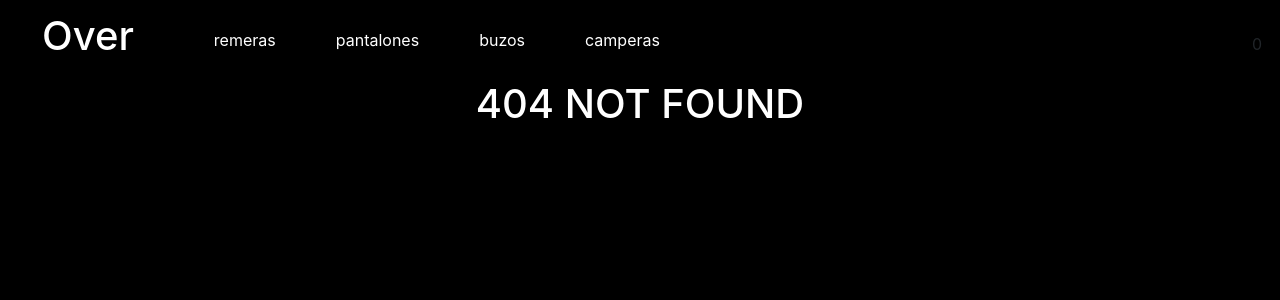
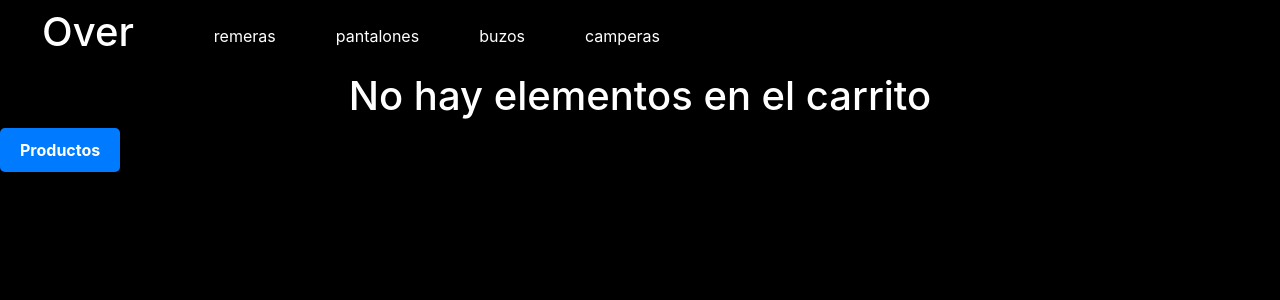
Before and after one commit to agustinsosa79/Primera-entrega-react-agustin-sosa, a React (Create React App) app: page /cart in a window 1280 px wide. Before the commit this address had no page. Shown: the top 300 px of the page. Built offline with nearby package versions, Linux system fonts and the light colour scheme.

Commit message:
agregando funcionabilidad al cart

```diff
--- a/package.json
+++ b/package.json
@@ -35,5 +35,9 @@
       "last 1 firefox version",
       "last 1 safari version"
     ]
-  }
+  },
+  "description": "This project was bootstrapped with [Create React App](https://github.com/facebook/create-react-app).",
+  "main": "index.js",
+  "author": "",
+  "license": "ISC"
 }
--- a/src/App.js
+++ b/src/App.js
@@ -3,17 +3,22 @@ import NavBar from './components/NavBar/NavBar';
 import ItemListContainer from './components/ItemListContainer/ItemListConatiner';
 import ItemDetailContainer from './components/ItemDetailContainer/ItemDetailContainer';
 import { BrowserRouter, Routes, Route } from 'react-router-dom'
+import { CartProvider } from './context/CartContext';
+import Cart from './components/Cart/Cart';
 
 function App() {
   return (
       <BrowserRouter>
+      <CartProvider>
         <NavBar />
         <Routes>
         <Route path='/' element={<ItemListContainer greeting={"Productos"} />}/>
         <Route path='/categoria/:categoryId' element={<ItemListContainer />}/>
         <Route path='/item/:itemId' element={<ItemDetailContainer />}/>
+        <Route path='/cart' element={<Cart />} />
         <Route path='*' element={<h1>404 NOT FOUND</h1>}/>
         </Routes>
+      </CartProvider>
       </BrowserRouter>
   );
 }
--- /dev/null
+++ b/src/components/Cart/Cart.jsx
@@ -0,0 +1,31 @@
+import React, { useContext } from 'react';
+import { CartContext } from '../../context/CartContext';
+import CartItem from '../CartItem/CartItem';
+import { Link } from 'react-router-dom';
+
+
+const Cart = () => {
+  const { cart, clearCart } = useContext(CartContext);
+
+  return (
+
+<div>
+      {cart.length === 0 ? (
+        <div>
+          <h1>No hay elementos en el carrito</h1>
+          <Link to="/" className='Option'>Productos</Link>
+        </div>
+      ) : (
+        <div>
+          {cart.map((item) => (
+            <CartItem key={item.id} item={item} />
+          ))}
+          <button onClick={() => clearCart()} className='Button'>Limpiar Carrito</button>
+          <Link to="/checkout" className='Option'>Checkout</Link>
+        </div>
+      )}
+    </div>
+  );
+}
+
+export default Cart;
--- /dev/null
+++ b/src/components/CartItem/CartItem.jsx
@@ -0,0 +1,20 @@
+import React from 'react';
+
+const CartItem = ({ item }) => {
+  const { nombre, precio, quantity } = item;
+
+  return (
+<div className="cart-item">
+      <div className="item-details">
+        <p><strong>Producto:</strong> {nombre}</p>
+        <p><strong>Precio:</strong> ${precio}</p>
+        <p><strong>Cantidad:</strong> {quantity}</p>
+        <h3>Total: ${ precio * quantity} </h3>
+      </div>
+    </div>
+  );
+};
+
+
+
+export default CartItem;
--- a/src/components/CartWidget/CartWidget.jsx
+++ b/src/components/CartWidget/CartWidget.jsx
@@ -1,12 +1,15 @@
+import { useContext } from 'react'
 import cart from './assets/shopping-cart_3144456.png'
+import { CartContext } from '../../context/CartContext'
+import { Link } from 'react-router-dom'
 
 const CartWidget = () => {
+    const { totalQuantity } = useContext(CartContext)
     return (
-        <div className='cart'>
+        <Link to="/cart" className='cart'>
             <img className="img-cart" src={cart} alt="cart-widget" value="cart"/>
-            <p>0</p>
-
-        </div>
+            {totalQuantity}
+        </Link>
     )
 }
 
--- a/src/components/ItemCount/ItemCount.jsx
+++ b/src/components/ItemCount/ItemCount.jsx
@@ -2,7 +2,8 @@ import { useState } from 'react';
 
 
 const ItemCount = ({ stock, initial, onAdd }) => {
-    const [quantity, setQuantity] = useState(0);
+    const [quantity, setQuantity] = useState(initial);
+    console.log(quantity);
 
     const increment = () => {
         if (quantity < stock) {
--- a/src/components/ItemDetail/ItemDetail.jsx
+++ b/src/components/ItemDetail/ItemDetail.jsx
@@ -1,13 +1,21 @@
 import "./ItemDetail.css"
 import ItemCount from '../ItemCount/ItemCount'
 import { Link } from "react-router-dom";
-import { useState } from 'react'
+import { useContext, useState } from 'react'
+import { CartContext } from "../../context/CartContext";
 
-const ItemDetail = ({id, nombre, categoria, descripcion, precio, imagen, stock }) => {
+const ItemDetail = ({id, nombre, categoria, descripcion, precio, imagen, stock, initial }) => {
     const [quantityAdded, setQuantityAdded] = useState(0)
+
+    const { addItem } = useContext(CartContext)
 
     const HandleOnAdd = (quantity) => {
         setQuantityAdded(quantity)
+
+        const item = {
+            id, nombre, precio
+        }
+        addItem(item, quantity)
     }
 
     return (
@@ -30,11 +38,7 @@ const ItemDetail = ({id, nombre, categoria, descripcion, precio, imagen, stock }
                         quantityAdded > 0 ? (
                             <Link to={'/cart'} className="Option">Terminar compra</Link>
                         ) : (
-                            <ItemCount
-                        initial={1}
-                        stock={stock}
-                        onAdd={HandleOnAdd}
-                    />
+                            <ItemCount initial={1} stock={stock} onAdd={HandleOnAdd}/>
                         )
                     }
                 </footer>
--- /dev/null
+++ b/src/context/CartContext.jsx
@@ -0,0 +1,40 @@
+import { createContext } from "react";
+import { useState } from "react";
+
+export const CartContext = createContext({
+    cart: []
+})
+
+export const CartProvider = ({ children }) => {
+    const [cart, setCart] = useState([])
+
+
+console.log(cart);
+
+const addItem = (item, quantity) => {
+    if(!isInCart(item.id)) {
+        setCart(prev => [...prev, {...item, quantity}])
+    } else {
+        console.error("El producto ya fue agregado")
+    }
+}
+
+const removeItem = (itemId) => {
+    const cartUpdated = cart.filter(prod => prod.id !== itemId)
+    setCart(cartUpdated)
+}
+
+const clearCart = () => {
+    setCart([])
+}
+
+const isInCart = (itemId) => {
+    return cart.some(prod => prod.id === itemId)
+}
+
+return (
+    <CartContext.Provider value ={{cart, addItem, removeItem, clearCart}}>
+        {children}
+    </CartContext.Provider>
+)
+}
```
Also changed, not shown: 1 other file (tests, documents, lock files or other folders).
